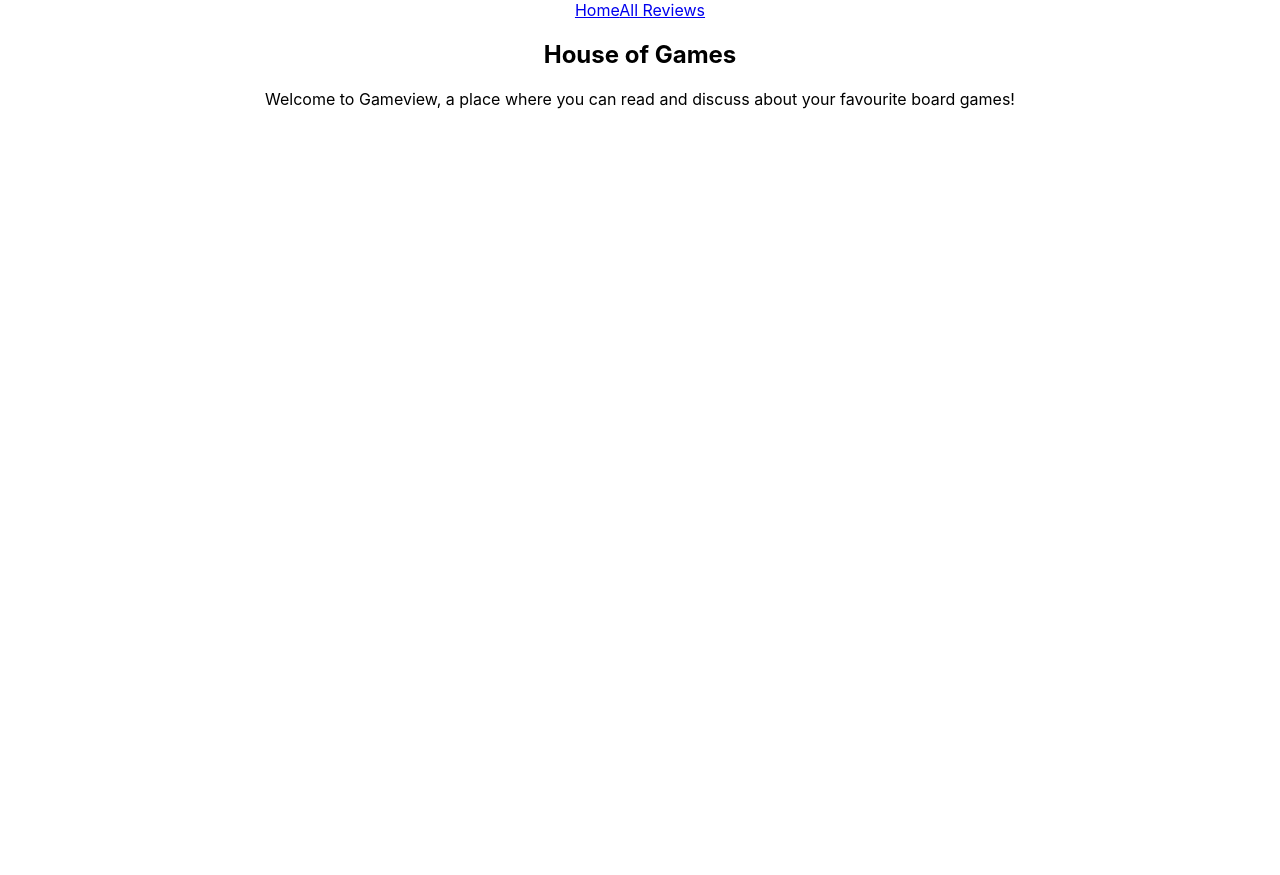
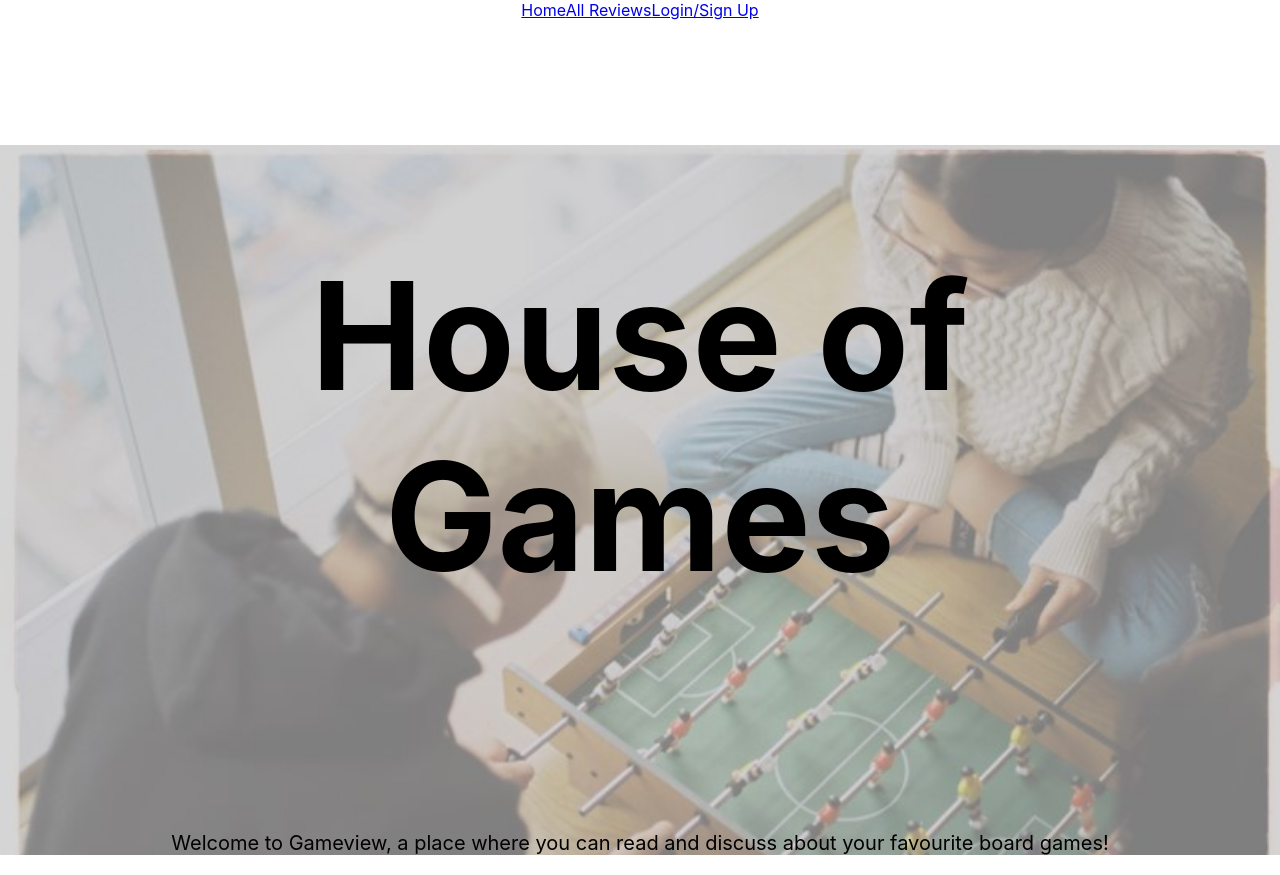
Before and after one commit to tuttitaken01/Portfolio-Project-2, a React (Create React App) app: page / in a window 1280 px wide. Before the commit the page ends 800 px from the top, so only its background shows below. Built offline with nearby package versions, Linux system fonts and the light colour scheme; the HTML template or start-up script is replaced by a standard one.

Commit message:
some css frustration

```diff
--- a/src/App.css
+++ b/src/App.css
@@ -2,15 +2,28 @@
   text-align: center;
 }
 
+.header {
+  background-image: url('./components/Immagine1.jpg');
+  background-size: cover;
+}
 
-ul {
-  display:flex;
-  flex-direction: row;
-  flex-wrap: wrap;
-  justify-content: space-evenly;
+.title {
+  font-size: 150px;
+  text-align: center;
+  padding: 100px;
 }
+
+.desc {
+  font-size: 20px;
+}
+
 
 .grid-container {
   display: grid;
-  grid-template-columns: auto auto auto;
+  gap: 60px;
+  grid-template-columns: repeat(auto-fit, minmax(300px, 1fr));
 }
+
+.grid-item {
+  flex-grow: 0;
+}
--- a/src/components/Header.jsx
+++ b/src/components/Header.jsx
@@ -1,8 +1,8 @@
 export default function Header() {
     return (
-        <section>
-            <h1>House of Games</h1>
-            <p>Welcome to Gameview, a place where you can read and discuss about your favourite board games!</p>
+        <section className="header">
+            <h1 className="title">House of Games</h1>
+            <p className="desc">Welcome to Gameview, a place where you can read and discuss about your favourite board games!</p>
         </section>
     )
 }
--- a/src/components/Nav.jsx
+++ b/src/components/Nav.jsx
@@ -5,6 +5,7 @@ export default function Nav() {
         <nav>
             <Link to="/">Home</Link>
             <Link to='/reviews'>All Reviews</Link>
+            <Link to='/sign-in'>Login/Sign Up</Link>
         </nav>
     )
 }
--- a/src/components/Reviews.jsx
+++ b/src/components/Reviews.jsx
@@ -42,8 +42,8 @@ export default function Reviews() {
                 {filteredReviews.map((review) => {
                     return (
                         <div key={review.review_id} className="grid-item">
-                            <h3>{review.title}</h3>
-                            <img src={review.review_img_url} height='100px' alt={review.review_id} />
+                            <h4>{review.title}</h4>
+                            <img src={review.review_img_url} height='200px' alt={review.review_id} />
                             <p><IconButton aria-label='up'><ThumbUp fontSize='small' color='success' /></IconButton>{review.votes}<IconButton aria-label="down"><ThumbDown fontSize='small' color='error' /></IconButton></p>
                             <p><Link to='/reviews/comments'>Comments count: {review.comment_count}</Link></p>
 
```
Also changed, not shown: src/components/Immagine1.jpg (added).
